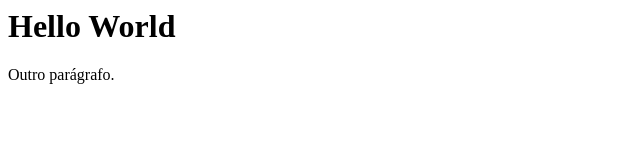
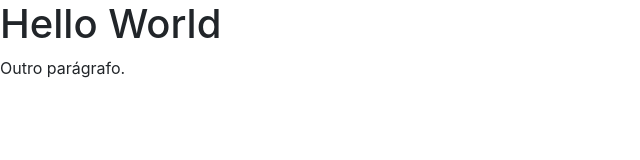
Before and after one commit to anajfalfa/Biomed, a plain HTML site: page index.html in a window 1280 px wide. Shown: the whole page, without its empty margins (0-640 px from the left). Drawn offline with nearby package versions, Linux system fonts and the light colour scheme.

Commit message:
Com bookstrap

```diff
--- a/index.html
+++ b/index.html
@@ -1,2 +1,9 @@
-<h1>Hello World</h1>
-<p>Outro parágrafo.</p>
+<html>
+  <head>
+    <link rel="stylesheet" href="https://cdn.jsdelivr.net/npm/bootstrap@4.4.1/dist/css/bootstrap.min.css" integrity="sha384-Vkoo8x4CGsO3+Hhxv8T/Q5PaXtkKtu6ug5TOeNV6gBiFeWPGFN9MuhOf23Q9Ifjh" crossorigin="anonymous">
+  </head>
+  <body>
+    <h1>Hello World</h1>
+    <p>Outro parágrafo.</p>
+  </body>
+</html>
```
